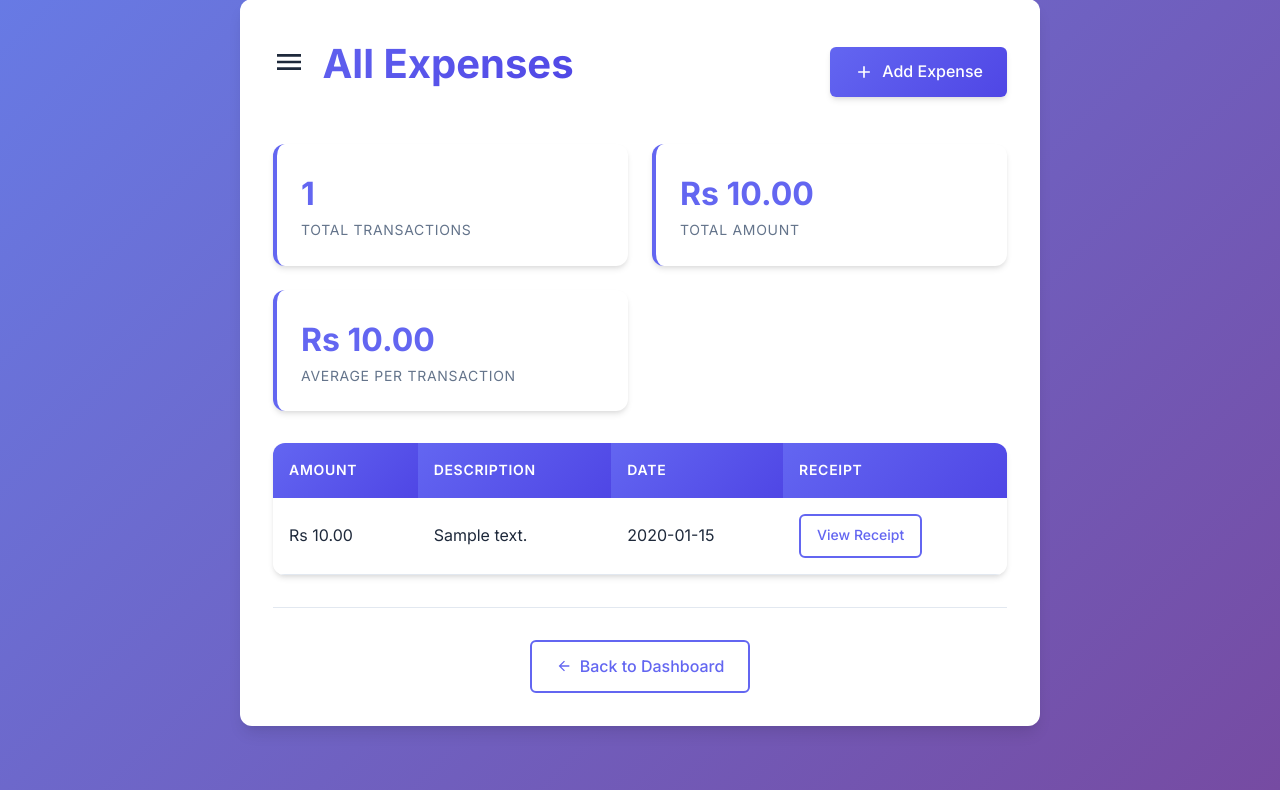
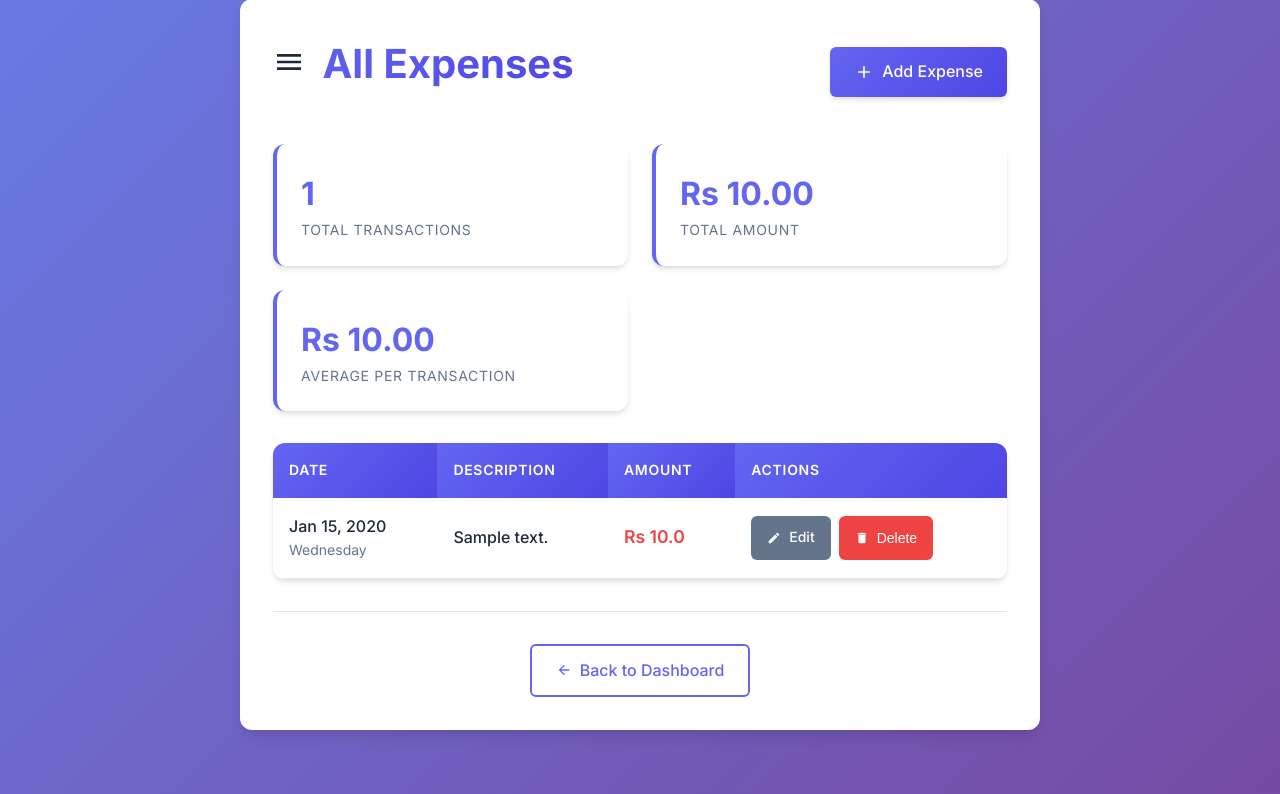
Before and after one commit to aditya98761/ExpenseTrackerApp, a Flask app: page /view_expenses in a window 1280 px wide. Shown: the part 174-968 px from the top of the page. Run offline with Flask 3, Linux system fonts and the light colour scheme; a user stored in the database is signed in; tables that the repository leaves empty hold one stand-in row (values such as "Sample post").

Commit message:
Refactor view_expenses.html layout and structure

```diff
--- a/templates/view_expenses.html
+++ b/templates/view_expenses.html
@@ -7,7 +7,6 @@
     <link rel="preconnect" href="https://fonts.googleapis.com">
     <link rel="preconnect" href="https://fonts.gstatic.com" crossorigin>
     <link href="https://fonts.googleapis.com/css2?family=Inter:wght@300;400;500;600;700&display=swap" rel="stylesheet">
-    <!-- Make sure your styles.css is linked correctly -->
     <link rel="stylesheet" href="{{ url_for('static', filename='styles.css') }}">
 </head>
 <body>
@@ -61,11 +60,7 @@
                     <div class="stat-card">
                         <div class="stat-value">
                             {% set total = expenses|sum(attribute='amount') %}
-                            {% if expenses|length > 0 %}
-                                Rs {{ "%.2f"|format(total / expenses|length) }}
-                            {% else %}
-                                Rs 0.00
-                            {% endif %}
+                            Rs {{ "%.2f"|format(total / expenses|length) }}
                         </div>
                         <div class="stat-label">Average per Transaction</div>
                     </div>
@@ -76,24 +71,47 @@
                     <table>
                         <thead>
                             <tr>
+                                <th>Date</th>
+                                <th>Description</th>
                                 <th>Amount</th>
-                                <th>Description</th>
-                                <th>Date</th>
-                                <th>Receipt</th>
+                                <th>Actions</th>
                             </tr>
                         </thead>
                         <tbody>
                             {% for expense in expenses %}
                             <tr>
-                                <td>Rs {{ "%.2f"|format(expense.amount) }}</td>
-                                <td>{{ expense.description }}</td>
-                                <td>{{ expense.date.strftime('%Y-%m-%d') }}</td>
                                 <td>
-                                    {% if expense.receipt_url %}
-                                        <a href="{{ expense.receipt_url }}" target="_blank" class="btn btn-outline btn-sm">View Receipt</a>
-                                    {% else %}
-                                        No Receipt
-                                    {% endif %}
+                                    <div style="font-weight: 500;">{{ expense.date.strftime('%b %d, %Y') }}</div>
+                                    <div style="font-size: 0.875rem; color: var(--text-secondary);">
+                                        {{ expense.date.strftime('%A') }}
+                                    </div>
+                                </td>
+                                <td>
+                                    <div style="font-weight: 500;">{{ expense.description }}</div>
+                                </td>
+                                <td>
+                                    <span style="font-weight: 600; color: var(--danger-color); font-size: 1.1rem;">
+                                        Rs {{ expense.amount }}
+                                    </span>
+                                </td>
+                                <td>
+                                    <div style="display: flex; gap: 0.5rem;">
+                                        <a href="{{ url_for('update_expense', expense_id=expense.id) }}"
+                                           class="btn btn-sm btn-secondary">
+                                            <svg width="14" height="14" fill="currentColor" viewBox="0 0 24 24">
+                                                <path d="M3 17.25V21h3.75L17.81 9.94l-3.75-3.75L3 17.25zM20.71 7.04c.39-.39.39-1.02 0-1.41l-2.34-2.34c-.39-.39-1.02-.39-1.41 0l-1.83 1.83 3.75 3.75 1.83-1.83z"/>
+                                            </svg>
+                                            Edit
+                                        </a>
+                                        <form method="POST" action="{{ url_for('delete_expense', expense_id=expense.id) }}" style="display: inline;">
+                                            <button type="submit" class="btn btn-sm btn-danger">
+                                                <svg width="14" height="14" fill="currentColor" viewBox="0 0 24 24">
+                                                    <path d="M6 19c0 1.1.9 2 2 2h8c1.1 0 2-.9 2-2V7H6v12zM19 4h-3.5l-1-1h-5l-1 1H5v2h14V4z"/>
+                                                </svg>
+                                                Delete
+                                            </button>
+                                        </form>
+                                    </div>
                                 </td>
                             </tr>
                             {% endfor %}
```
